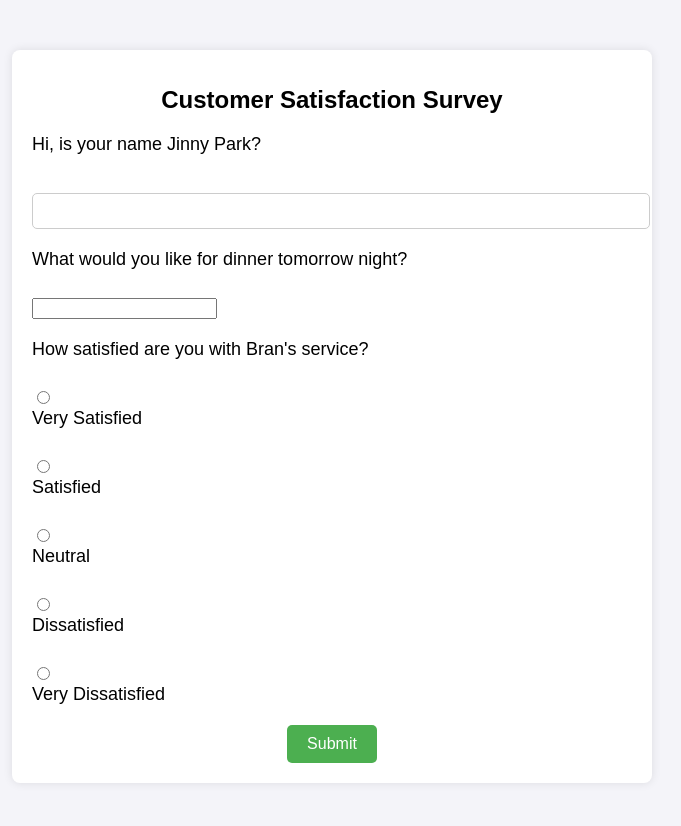
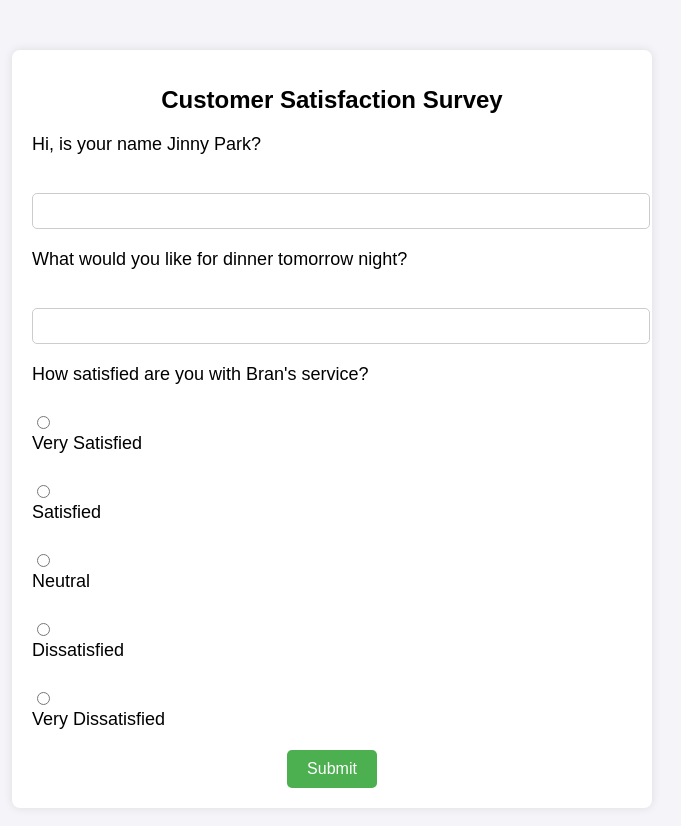
Before and after one commit to bfin24/Survey-form, a plain HTML site: page index.html in a window 1280 px wide. Shown: the whole page, without its empty margins (308-989 px from the left). Drawn offline with Linux system fonts and the light colour scheme.

Commit message:
Update index.html

```diff
--- a/index.html
+++ b/index.html
@@ -19,7 +19,7 @@
             <!-- New Age Question -->
             <div class="question">
                 <label for="age">What would you like for dinner tomorrow night?</label><br>
-                <input type="number" id="age" name="age" required>
+                <input type="text" id="name" name="name" required>
             </div>
 
             <!-- Satisfaction Question -->
```
